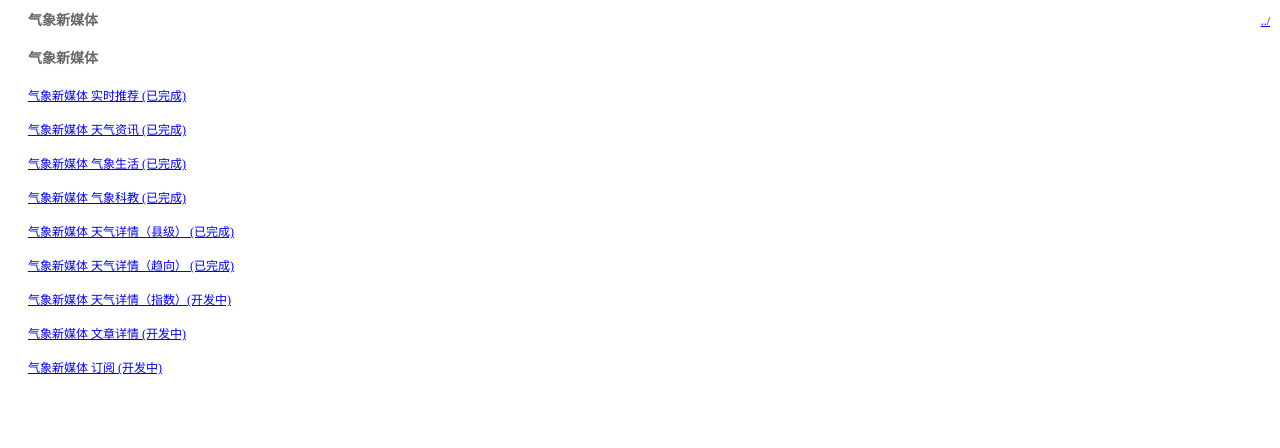
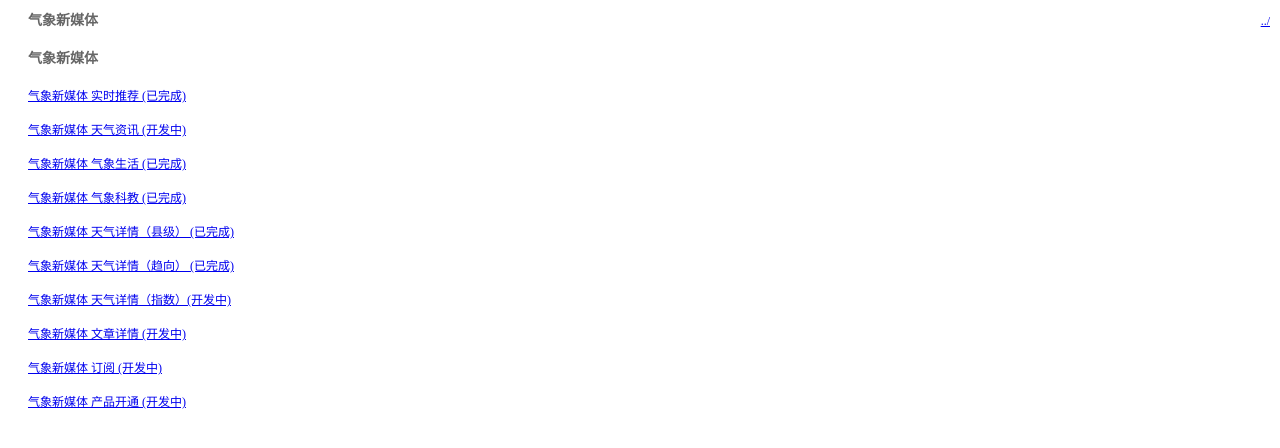
Before and after one commit to gxws/weather, a plain HTML site: page index.html in a window 1280 px wide. Drawn offline with Linux system fonts and the light colour scheme.

Commit message:
增加产品开发

```diff
--- a/index.html
+++ b/index.html
@@ -29,7 +29,7 @@ p{font-size:12px;height:22px;line-height:22px;}
 <div class="section">
 	<h3>气象新媒体</h3>
 	<p><a href="./html/weather-recommend.html">气象新媒体 实时推荐 (已完成)</a></p>
-	<p><a href="./html/weather-information.html">气象新媒体 天气资讯 (已完成)</a></p>
+	<p><a href="./html/weather-information.html">气象新媒体 天气资讯 (开发中)</a></p>
 	<p><a href="./html/weather-life.html">气象新媒体 气象生活 (已完成)</a></p>
 	<p><a href="./html/weather-kejiao.html">气象新媒体 气象科教 (已完成)</a></p>
 	<p><a href="./html/weather-detail.html">气象新媒体 天气详情（县级） (已完成)</a></p>
@@ -37,6 +37,7 @@ p{font-size:12px;height:22px;line-height:22px;}
 	<p><a href="./html/weather-exponentn.html">气象新媒体 天气详情（指数）(开发中)</a></p>
 	<p><a href="./html/weather-article.html">气象新媒体 文章详情 (开发中)</a></p>
 	<p><a href="./html/weather-subscription.html">气象新媒体 订阅 (开发中)</a></p>
+	<p><a href="./html/weather-goods-open.html">气象新媒体 产品开通 (开发中)</a></p>
 </div>
 
 <!-- <script type="text/javascript" src="../static/public/js/browserTools.js"></script> -->
```
